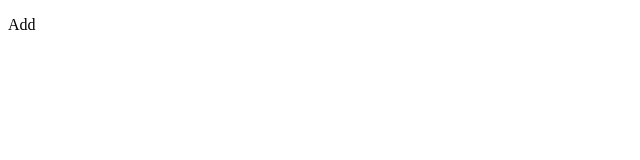
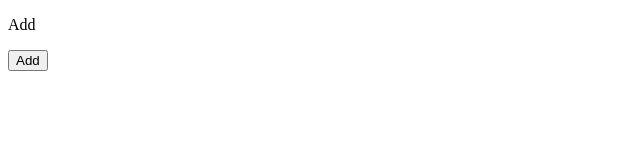
Before and after one commit to DjHemath/git-tutorial, a plain HTML site: page index.html in a window 1280 px wide. Shown: the whole page, without its empty margins (0-640 px from the left). Drawn offline with Linux system fonts and the light colour scheme.

Commit message:
Added a add functionality

```diff
--- a/index.html
+++ b/index.html
@@ -5,5 +5,6 @@
     </head>
     <body>
         <p>Add</p>
+        <button onclick="console.log(1+2)">Add</button>
     </body>
 </html>
```
